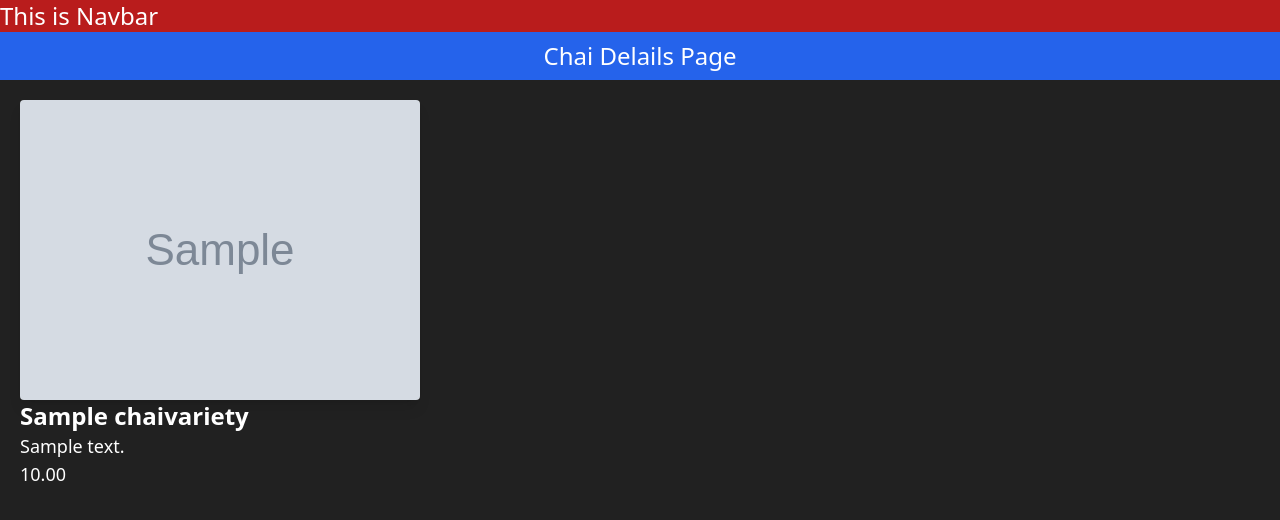
After one commit to AshutoshGaurav05/my, a Django app: page /chai/1 in a window 1280 px wide. The commit adds this page. Shown: the top 520 px of the page. Run offline with Django 5.2, Linux system fonts and the light colour scheme; tables that the repository leaves empty hold one stand-in row (values such as "Sample post"); grey boxes marked "Sample" are stand-in pictures; some libraries are stand-ins or nearby versions.

Commit message:
image and its url in django

```diff
--- a/django/chaiaurdjango/chai/models.py
+++ b/django/chaiaurdjango/chai/models.py
@@ -14,6 +14,8 @@ class ChaiVariety(models.Model):
   image = models.ImageField(upload_to='chais/')
   date_added = models.DateTimeField(default=timezone.now)
   chai_type = models.CharField(max_length=2, choices=CHAI_TYPE_CHOICES, default='ML')
+  price = models.DecimalField(default=0,max_digits=5, decimal_places=2)
+  description = models.TextField(default='')
 
   def __str__(self):
     return self.name
--- /dev/null
+++ b/django/chaiaurdjango/chai/templates/chai/chai_detail.html
@@ -0,0 +1,12 @@
+{% extends 'layout.html' %} {% block title %}Chai Delail Page{% endblock %}
+<!---->
+{% block content %}
+
+<h1 class="text-2xl bg-blue-600 p-2">Chai Delails Page</h1>
+<div class="p-5 rounded">
+  <img src="{{ chai.image.url }}" class="shadow-lg rounded h-[70%]" />
+  <h3 class="text-2xl font-bold">{{ chai.name }}</h3>
+  <p class="text-lg">{{ chai.description }}</p>
+  <p class="text-lg">{{ chai.price }}</p>
+</div>
+{% endblock %}
--- a/django/chaiaurdjango/chai/urls.py
+++ b/django/chaiaurdjango/chai/urls.py
@@ -4,4 +4,5 @@ from . import views
 
 urlpatterns = [
     path('', views.all_chai, name='all_chai'),
+    path('<int:chai_id>', views.chai_detail, name='chai_detail'),
 ]
--- a/django/chaiaurdjango/chai/views.py
+++ b/django/chaiaurdjango/chai/views.py
@@ -1,5 +1,10 @@
-from django.shortcuts import render
-
+from django.shortcuts import render, get_object_or_404
+from .models import ChaiVariety
 # Create your views here.
 def all_chai(request):
-    return render(request, 'chai/all_chai.html')
+    chai = ChaiVariety.objects.all()
+    return render(request, 'chai/all_chai.html', {'chais': chai})
+
+def chai_detail(requset,chai_id):
+    chai = get_object_or_404(ChaiVariety, pk=chai_id)
+    return render(requset, 'chai/chai_detail.html', { 'chai':chai})
--- a/django/chaiaurdjango/templates/layout.html
+++ b/django/chaiaurdjango/templates/layout.html
@@ -1,4 +1,3 @@
-<!-- {% load static %} -->
 {% load static tailwind_tags %}
 <!DOCTYPE html>
 <html lang="en">
```
Also changed, not shown: django/chaiaurdjango/chai/templates/chai/all_chai.html (+21 -3 lines), django/chaiaurdjango/chai/migrations/0002_chaivariety_description_chaivariety_price.py (added).
